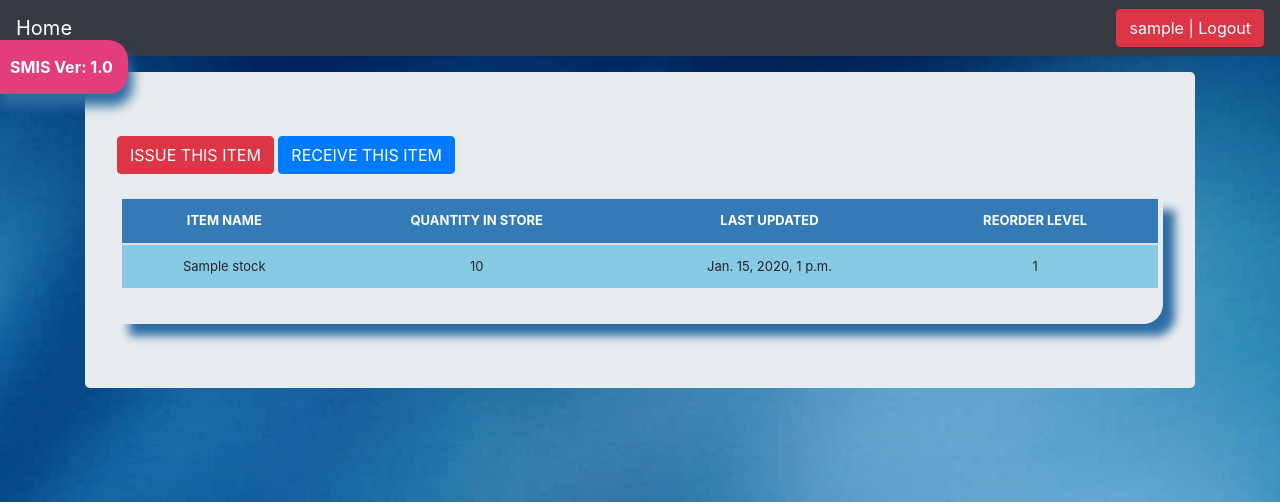
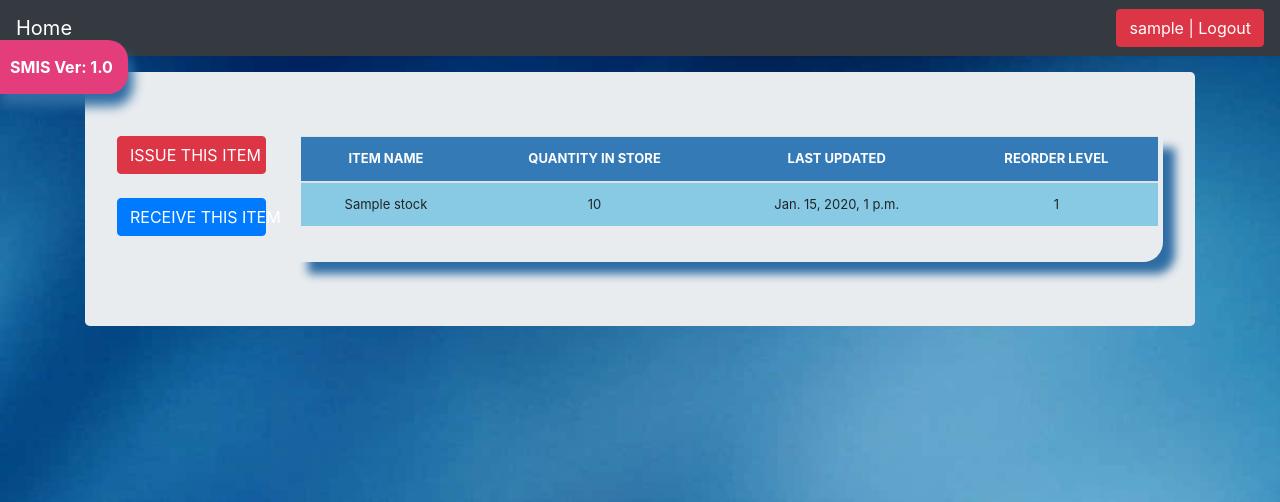
Before and after one commit to MuliJob/inventory_management_system, a Django app: page /stock-detail/1/ in a window 1280 px wide. Shown: the top 502 px of the page. Run offline with Django 5.2, Linux system fonts and the light colour scheme; a user stored in the database is signed in; tables that the repository leaves empty hold one stand-in row (values such as "Sample post"); some libraries are stand-ins or nearby versions.

Commit message:
Added row and column

```diff
--- a/inventory/templates/stock-detail.html
+++ b/inventory/templates/stock-detail.html
@@ -35,6 +35,9 @@
         box-shadow: 12px 12px 12px #e61c66;
         text-align: center;
       }
+      .issue-receive-buttons {
+        width: 100%;
+      }
     </style>
   </head>
 
@@ -49,9 +52,13 @@
         </ul>
       {% endif %}
       <div class="jumbotron">
-        <a href="{% url 'issue_items' queryset.id %}"><div class="btn btn-danger">ISSUE THIS ITEM</div></a>
-        <a href="{% url 'receive_items' queryset.id %}"><div class="btn btn-primary">RECEIVE THIS ITEM</div></a>
+        <div class="row">
+          <div class="col-sm-2">
+            <a href="{% url 'issue_items' queryset.id %}"><div class="btn btn-danger issue-receive-buttons">ISSUE THIS ITEM</div></a><br><br>
+            <a href="{% url 'receive_items' queryset.id %}"><div class="btn btn-primary issue-receive-buttons">RECEIVE THIS ITEM</div></a>
+          </div>
           <br><br>
+          <div class="col-sm-10">
             <div class="display_table">
               <table class="table">
                 <thead>
@@ -71,6 +78,8 @@
               </table>
             </div>
           </div>
+        </div>
+      </div>
     </main>
     <script src="https://code.jquery.com/jquery-3.2.1.slim.min.js" integrity="sha384-KJ3o2DKtIkvYIK3UENzmM7KCkRr/rE9/Qpg6aAZGJwFDMVNA/GpGFF93hXpG5KkN" crossorigin="anonymous"></script>
     <script>window.jQuery || document.write('<script src="../../assets/js/vendor/jquery-slim.min.js"><\/script>')</script>
```
Lines whose indentation alone changed are shown as unchanged.
